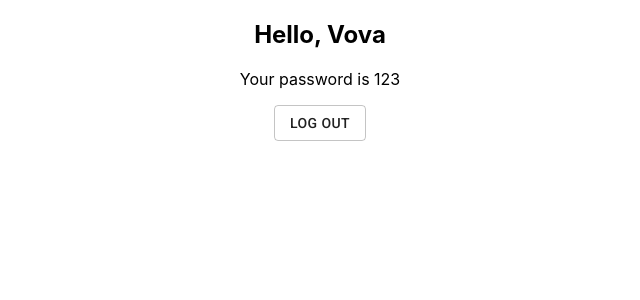
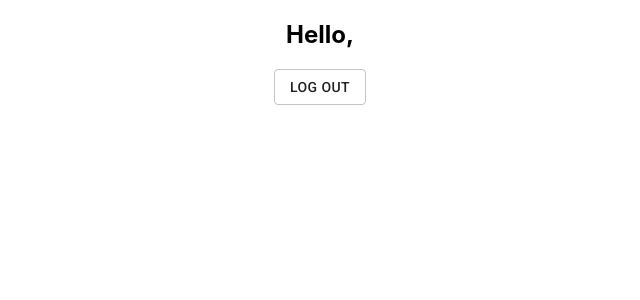
Before and after one commit to VladimirRiz/log-in-form, a React (Create React App) app: page /auth in a window 1280 px wide. Shown: the top 300 px of the page, without its empty margins (320-960 px from the left). Built offline with nearby package versions, Linux system fonts and the light colour scheme.

Commit message:
array of login

```diff
--- a/src/components/Auth.js
+++ b/src/components/Auth.js
@@ -1,16 +1,14 @@
 import React, { Component } from 'react';
 import Button from '@material-ui/core/Button';
 import { Link } from 'react-router-dom';
-import UserInfo from '../data/UserInfo';
-
-
 
 class Loggined extends Component {
+
   render() {
     return (
       <div>
-        <h2>Hello, {UserInfo.login} </h2>
-        <p>Your password is {UserInfo.password}</p>
+        <h2>Hello,  {this.props.login}</h2>
+        {/* <p>Your password is {UserInfo.password}</p> */}
         <Link to='/'>
           <Button variant="outlined">
             Log Out
--- a/src/components/FormView.js
+++ b/src/components/FormView.js
@@ -3,7 +3,6 @@ import Form from './Form'
 import { amber, green } from '@material-ui/core/colors';
 import { makeStyles } from '@material-ui/core/styles';
 import UserInfo from '../data/UserInfo';
-
 
 class FormView extends Component {
 
@@ -35,7 +34,8 @@ class FormView extends Component {
 
 
   validateFields = () => {
-    if (this.state.login === UserInfo.login && this.state.password === UserInfo.password) {
+    for (var i = 0; i < UserInfo.length; i++) {
+      if (this.state.login === (UserInfo[i].login) && this.state.password === UserInfo[i].password) {
         return (this.setState({
           message: 'Success',
           redirectToReferrer: true,
@@ -51,6 +51,23 @@ class FormView extends Component {
           console.log(this.state.redirectToReferrer)
         })
       }
+    }
+    // if (this.state.login === UserInfo.login && this.state.password === UserInfo.password) {
+    //   return (this.setState({
+    //     message: 'Success',
+    //     redirectToReferrer: true,
+    //   }, () => {
+    //     this.handleClick()
+    //   })
+    //   )
+    // } else {
+    //   this.setState({
+    //     message: 'Wrong',
+    //     redirectToReferrer: false,
+    //   }, () => {
+    //     console.log(this.state.redirectToReferrer)
+    //   })
+    // }
     console.log(this.state.message)
     console.log(this.state.redirectToReferrer)
   };
@@ -125,7 +142,6 @@ class FormView extends Component {
           handleClose={this.handleClose}
           message={this.state.message}
         />
-
         {/* <Preview
           login={this.state.login}
           password={this.state.password}
--- a/src/components/SnackBar.js
+++ b/src/components/SnackBar.js
@@ -9,7 +9,6 @@ import CloseIcon from '@material-ui/icons/Close';
 import IconButton from '@material-ui/core/IconButton';
 import SnackbarContent from '@material-ui/core/SnackbarContent';
 // import WarningIcon from '@material-ui/icons/Warning';
-// import Auth from './Auth'
 
 // const variantIcon = {
 //   success: CheckCircleIcon,
--- a/src/data/UserInfo.json
+++ b/src/data/UserInfo.json
@@ -1,4 +1,10 @@
-{
-  "login": "Vova",
-  "password": "123"
-}
+[
+  {
+    "login": "Vova",
+    "password": "123"
+  },
+  {
+    "login": "Riz",
+    "password": "1234"
+  }
+]
```
Lines whose indentation alone changed are shown as unchanged.
